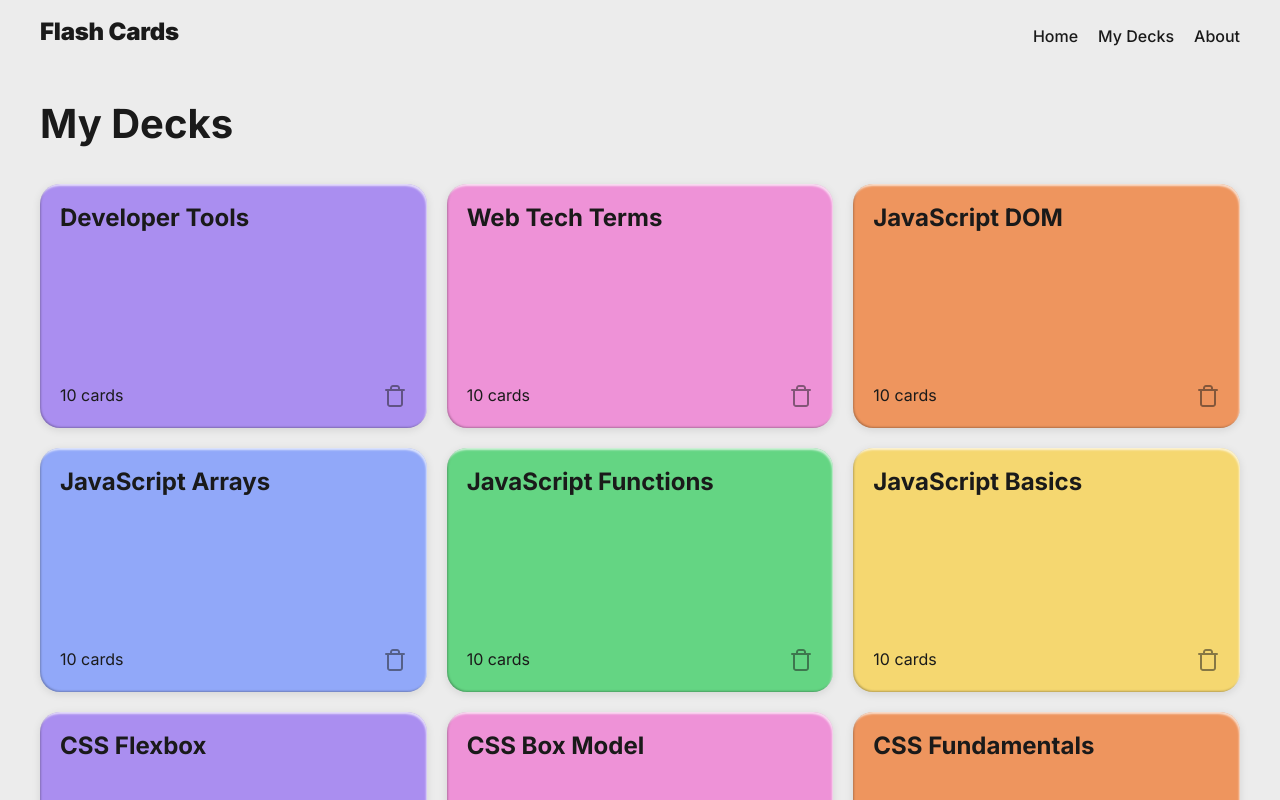
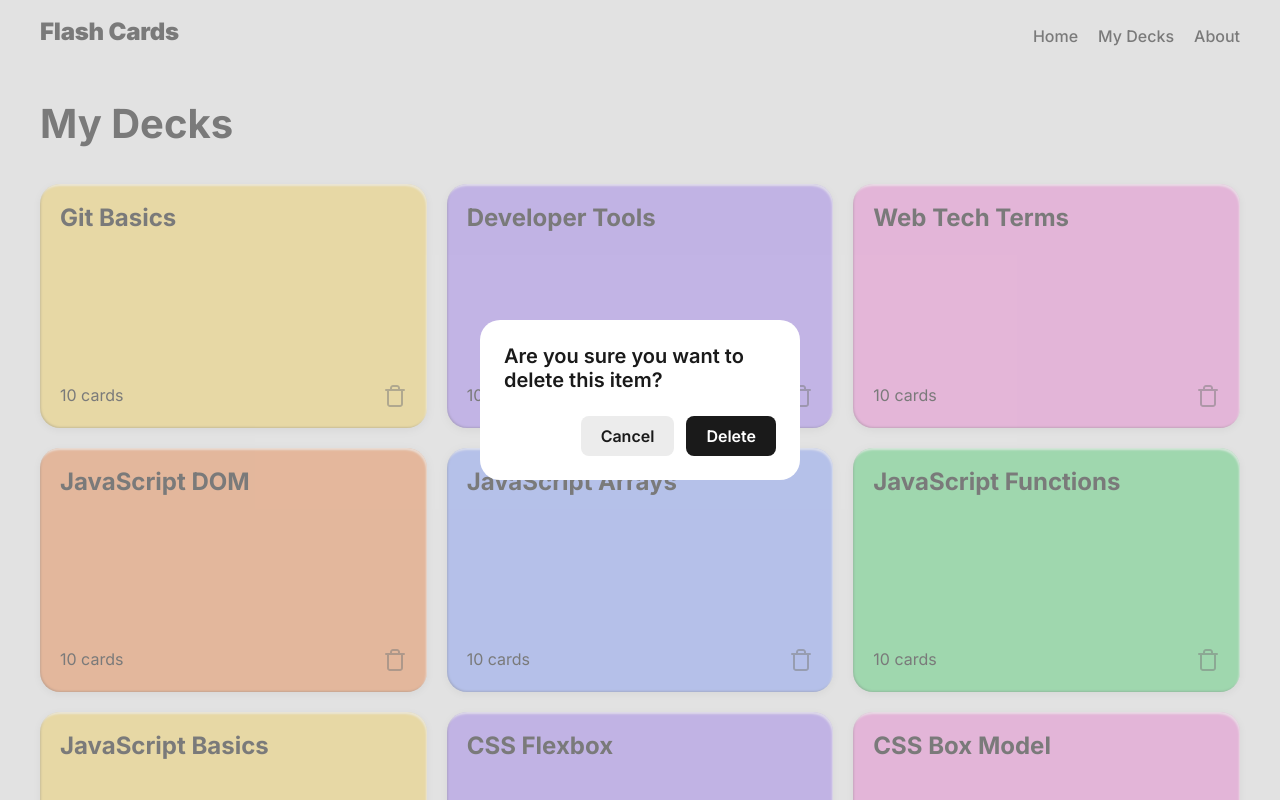
Before and after one commit to SamsProfessionalCoding/ai-se_project_flashcards, a plain HTML site: page index.html in a window 1280 px wide. Both pictures are taken after a click on the button 394 px from the left and 395 px from the top of the page. Shown: the top 800 px of the page. Drawn offline with Linux system fonts and the light colour scheme.

Commit message:
update: confirmation modal is successful after much efforton both cards and decks.

```diff
--- a/assets/css/index.css
+++ b/assets/css/index.css
@@ -10,3 +10,4 @@
 @import "./footer.css";
 @import "./not-found.css";
 @import "./mobile-bar.css";
+@import "./modal.css";
--- /dev/null
+++ b/assets/css/modal.css
@@ -0,0 +1,59 @@
+/* hide modal by default with display: none */
+.modal {
+  display: none;
+  position: fixed;
+  z-index: 10;
+  inset: 0;
+  align-items: center;
+  justify-content: center;
+  padding: 20px;
+  box-sizing: border-box;
+  background-color: #d9d9d980;
+}
+
+.modal_open {
+  display: flex;
+}
+
+.modal__container {
+  width: 100%;
+  max-width: 320px;
+  padding: 24px;
+  box-sizing: border-box;
+  border-radius: 20px;
+  background-color: #fff;
+}
+
+.modal__text {
+  margin: 0 0 24px;
+  font-size: 20px;
+  font-weight: 600;
+  line-height: 1.2;
+  color: #1a1a1a;
+}
+
+.modal__buttons {
+  display: flex;
+  justify-content: flex-end;
+  gap: 12px;
+}
+
+.modal__btn {
+  padding: 12px 20px;
+  border: none;
+  border-radius: 8px;
+  font: inherit;
+  font-size: 16px;
+  font-weight: 600;
+  cursor: pointer;
+}
+
+.modal__btn_type_cancel {
+  background-color: #ececec;
+  color: #1a1a1a;
+}
+
+.modal__btn_type_confirm {
+  background-color: #1a1a1a;
+  color: #fff;
+}
--- a/assets/js/deck-view.js
+++ b/assets/js/deck-view.js
@@ -1,4 +1,5 @@
 import { hexToString } from "./colors.js";
+import { openModal } from "./modal.js";
 
 const deckView = document.querySelector("#deck-view");
 const title = deckView.querySelector(".gallery__title");
@@ -36,8 +37,11 @@ function renderDeckView(deck, onDeleteCard) {
       );
     });
 
+    // canceling leaves the card unchanged, and deletion calls the proper function (deletion happens).
     deleteButton.addEventListener("click", () => {
-      onDeleteCard(deck, card);
+      openModal(() => {
+        onDeleteCard(deck, card);
+      });
     });
 
     cardsList.append(cardElement);
--- a/assets/js/index.js
+++ b/assets/js/index.js
@@ -2,6 +2,7 @@ import { decks, getDeckByID } from "./decks.js";
 import { hexToString } from "./colors.js";
 import { renderCarouselView } from "./carousel.js";
 import { renderDeckView } from "./deck-view.js";
+import { openModal } from "./modal.js";
 
 // Variable declaration
 const deckTemplate = document.querySelector("#deck__template");
@@ -26,17 +27,22 @@ function createDeckEl(item) {
     deckCard.classList.add(`card_color_${colorName}`);
   }
 
-  // Delete button for each card and functionality
+  // Delete button for modal update including deckIndex
   const deleteButton = deckCard.querySelector(".card__btn_type_delete");
   deleteButton.addEventListener("click", () => {
+    openModal(() => {
       const deckIndex = decks.indexOf(item);
       if (deckIndex !== -1) {
         decks.splice(deckIndex, 1);
       }
+
       deckCard.remove();
+
+      // hash route to return home
       if (window.location.hash === `#deck/${item.id}`) {
         window.location.hash = "#home";
       }
+    });
   });
   return deckCard;
 }
--- /dev/null
+++ b/assets/js/modal.js
@@ -0,0 +1,31 @@
+const modal = document.querySelector("#confirmation-modal");
+const cancelButton = modal.querySelector(".modal__btn_type_cancel");
+const confirmButton = modal.querySelector(".modal__btn_type_confirm");
+
+let confirmAction = null;
+// closes the modal without the pending deletion happening (it is discarded).
+function closeModal() {
+  modal.classList.remove("modal_open");
+  confirmAction = null;
+}
+
+cancelButton.addEventListener("click", closeModal);
+
+// Save the pending deletion before closing since it will be cleared by the closeModal function.
+confirmButton.addEventListener("click", () => {
+  const action = confirmAction;
+  closeModal();
+  // Then run the saved action to delete if the user confirms it with the button.
+  // (action is the callback saved when the modal opened, so if the user canceled there isn't an action to run.)
+  if (action) {
+    action();
+  }
+});
+
+// store the deletion and show the modal
+function openModal(onConfirm) {
+  confirmAction = onConfirm;
+  modal.classList.add("modal_open");
+}
+
+export { openModal };
--- a/index.html
+++ b/index.html
@@ -134,6 +134,19 @@
         <p class="not-found__text">Sorry, nothing found!</p>
       </section>
     </main>
+    <div id="confirmation-modal" class="modal">
+      <div class="modal__container">
+        <p class="modal__text">Are you sure you want to delete this item?</p>
+        <div class="modal__buttons">
+          <button type="button" class="modal__btn modal__btn_type_cancel">
+            Cancel
+          </button>
+          <button type="button" class="modal__btn modal__btn_type_confirm">
+            Delete
+          </button>
+        </div>
+      </div>
+    </div>
     <footer id="footer" class="footer">
       <p class="footer__text">&copy;2026 Samuel Moore</p>
     </footer>
```
Lines whose indentation alone changed are shown as unchanged.
